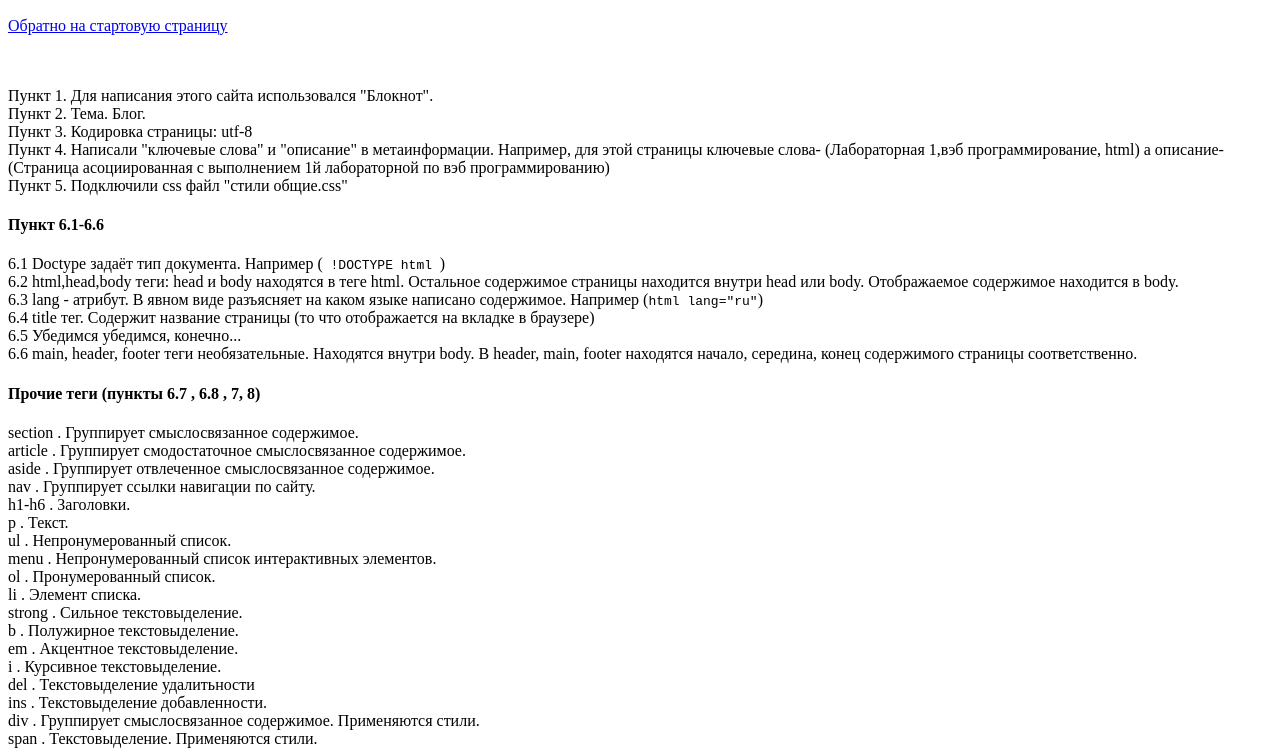
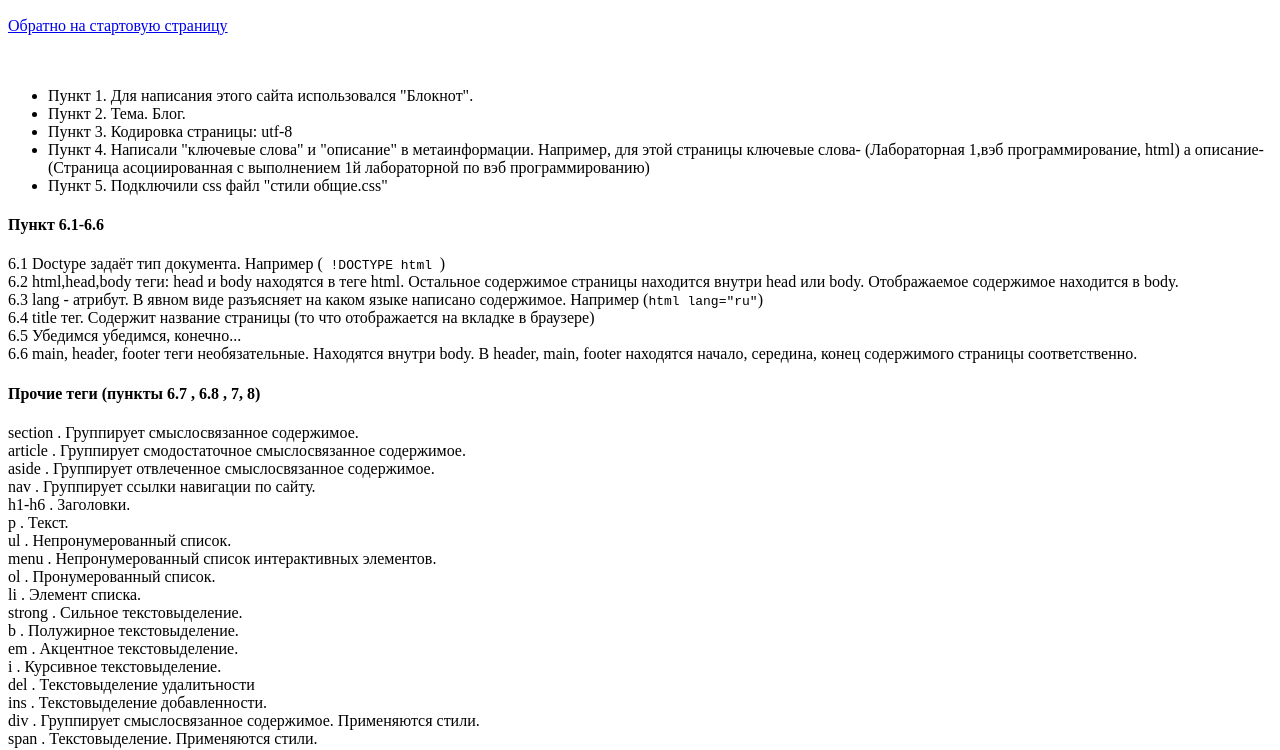
Before and after one commit to extubr0210/Web_pr_23, a plain HTML site: page Страницы/Лабораторная 1.html in a window 1280 px wide. Shown: the part 50-800 px from the top of the page. Drawn offline with Linux system fonts and the light colour scheme.

Commit message:
Update Лабораторная 1.html

```diff
--- a/Страницы/Лабораторная 1.html
+++ b/Страницы/Лабораторная 1.html
@@ -15,11 +15,13 @@
 		<br><br>
 	<main>
 	<section>
-		<p>Пункт 1. Для написания этого сайта использовался "Блокнот".<br>
-		Пункт 2. Тема. Блог.<br>
-		Пункт 3. Кодировка страницы: utf-8<br>
-		Пункт 4. Написали "ключевые слова" и "описание" в метаинформации. Например, для этой страницы ключевые слова- (Лабораторная 1,вэб программирование, html) а описание- (Страница асоциированная с выполнением 1й лабораторной по вэб программированию)<br>
-		Пункт 5. Подключили css файл "стили общие.css"</p>
+		<ul>
+			<li>Пункт 1. Для написания этого сайта использовался "Блокнот".</li>
+		        <li>Пункт 2. Тема. Блог.</li>
+		        <li>Пункт 3. Кодировка страницы: utf-8</li>
+		        <li>Пункт 4. Написали "ключевые слова" и "описание" в метаинформации. Например, для этой страницы ключевые слова- (Лабораторная 1,вэб программирование, html) а описание- (Страница асоциированная с выполнением 1й лабораторной по вэб программированию)</li>
+		        <li>Пункт 5. Подключили css файл "стили общие.css"</li>
+		</ul>
 	</section>
 	<section>
 		<h4>Пункт 6.1-6.6</h4>
```
